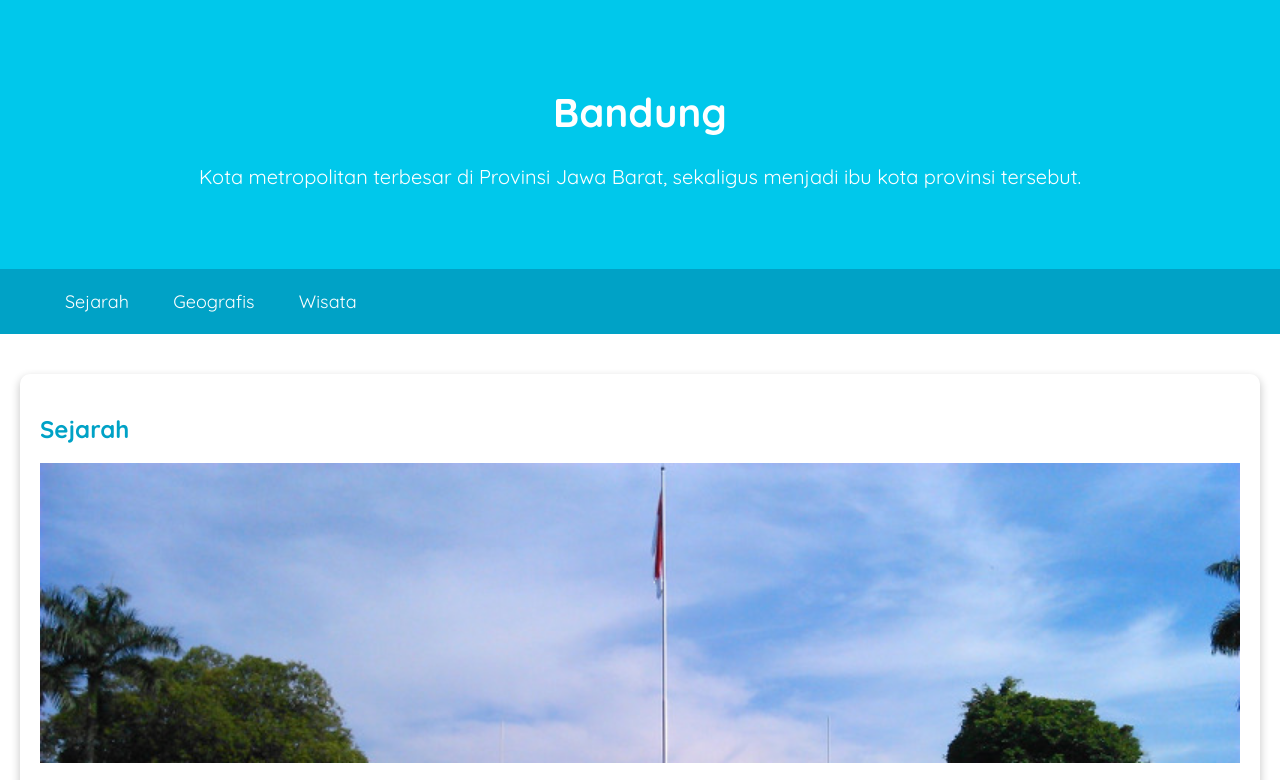
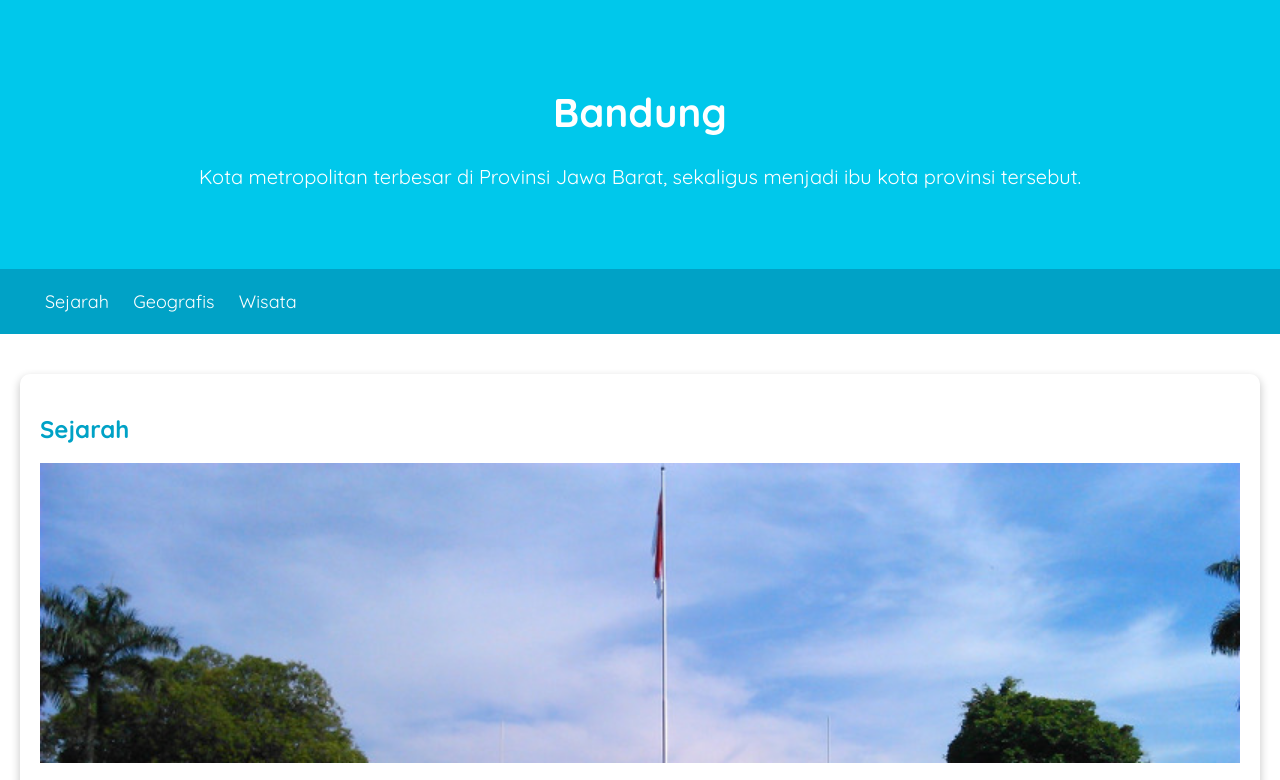
Before and after one commit to dyolin/Dicoding_Web, a plain HTML site: page index.html in a window 1280 px wide. Shown: the top 780 px of the page. Drawn offline with Linux system fonts and the light colour scheme.

Commit message:
menambah responsif untuk device, dan mengubah style nav agar sticky

```diff
--- a/style/style.css
+++ b/style/style.css
@@ -6,6 +6,10 @@ body{
     font-family: 'Quicksand', sans-serif;
     margin: 0;
     padding: 0;
+}
+
+header{
+    display: inline;
 }
 
 nav a{
@@ -28,6 +32,8 @@ nav li{
 nav{
     background-color: #00a2c6;
     padding: 5px;
+    position: sticky;
+    top: 0;
 }
 
 main{
@@ -108,6 +114,7 @@ h2, h3{
     }
 
     nav li{
-        margin: 20px;
+        margin-left: 0;
+        margin-right: 20px;
     }
 }
```
